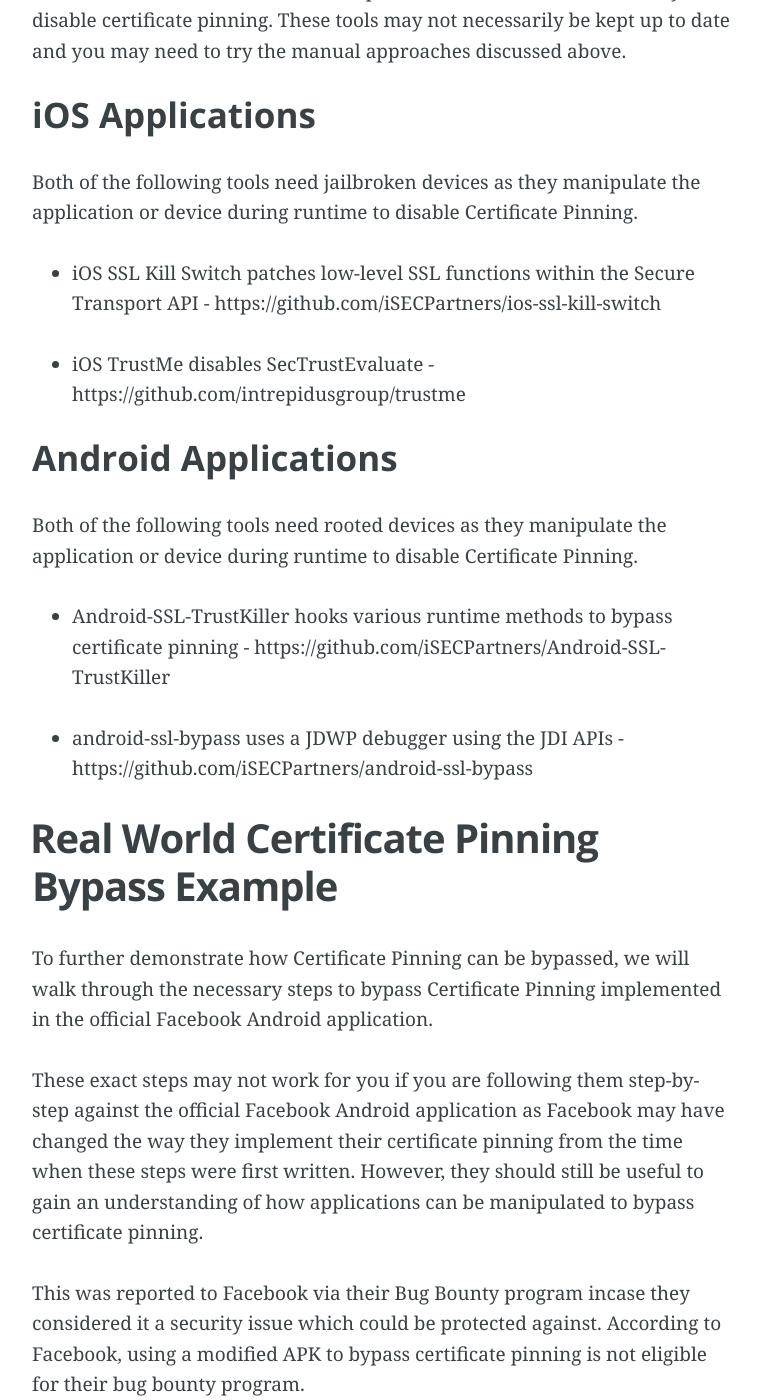
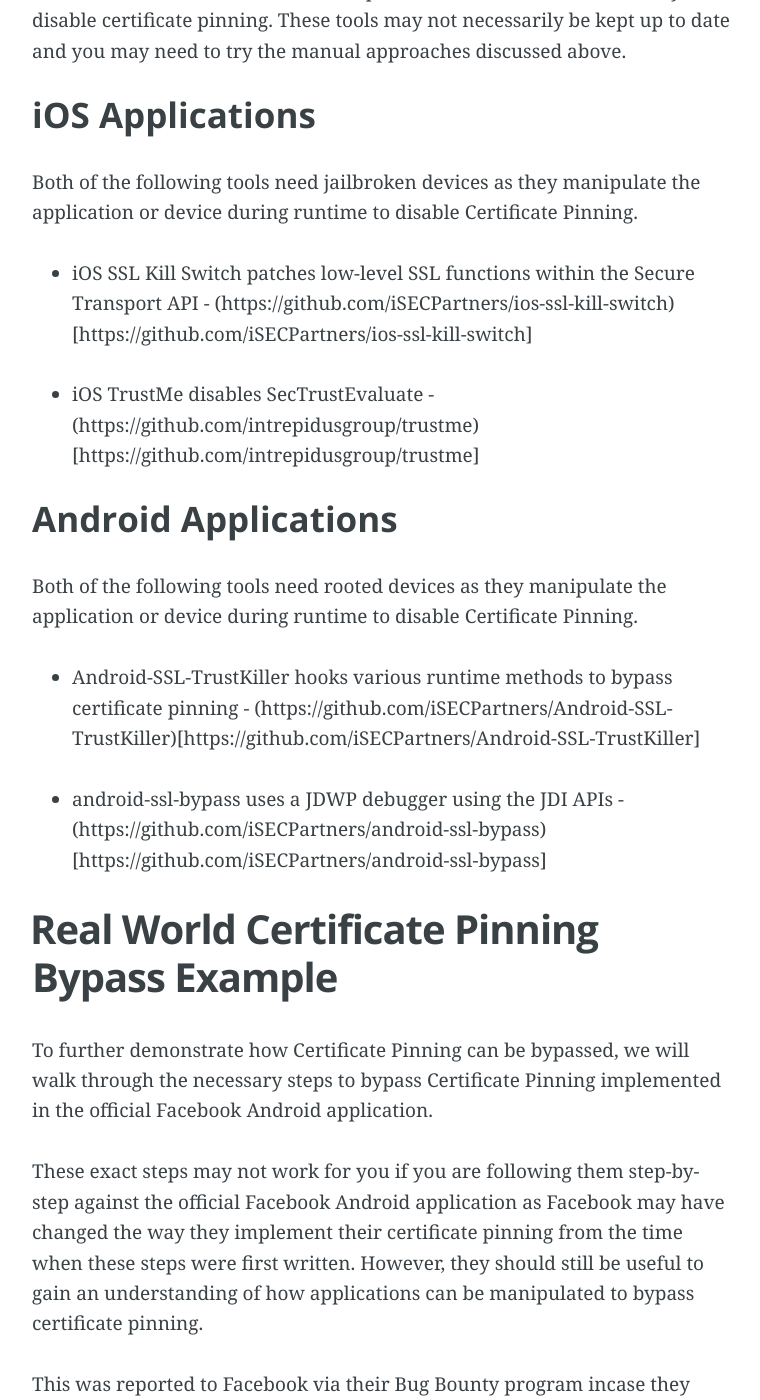
Before and after one commit to ethicalhack3r/ethicalhack3r.github.io, a Jekyll site: the page built from _posts/2015-11-10-mobile-security-certificate-pining.markdown, in a window 1280 px wide and 1400 px high, scrolled down 941 px. Shown: the whole window, without its empty margins (258-1018 px from the left). Built offline with Jekyll 4.4.1, drawn with Linux system fonts in a browser that asks for light colours; Markdown is read by kramdown in place of the engine named in the settings; some of the changed lines change nothing that is shown; some of the changed text lies outside the part shown.

Commit message:
Update 2015-11-10-mobile-security-certificate-pining.markdown

```diff
--- a/_posts/2015-11-10-mobile-security-certificate-pining.markdown
+++ b/_posts/2015-11-10-mobile-security-certificate-pining.markdown
@@ -28,17 +28,17 @@
 
 Both of the following tools need jailbroken devices as they manipulate the application or device during runtime to disable Certificate Pinning.
 
-- iOS SSL Kill Switch patches low-level SSL functions within the Secure Transport API - https://github.com/iSECPartners/ios-ssl-kill-switch
+- iOS SSL Kill Switch patches low-level SSL functions within the Secure Transport API - (https://github.com/iSECPartners/ios-ssl-kill-switch)[https://github.com/iSECPartners/ios-ssl-kill-switch]
 
-- iOS TrustMe disables SecTrustEvaluate - https://github.com/intrepidusgroup/trustme
+- iOS TrustMe disables SecTrustEvaluate - (https://github.com/intrepidusgroup/trustme)[https://github.com/intrepidusgroup/trustme]
 
 ### Android Applications
 
 Both of the following tools need rooted devices as they manipulate the application or device during runtime to disable Certificate Pinning.
 
-- Android-SSL-TrustKiller hooks various runtime methods to bypass certificate pinning - https://github.com/iSECPartners/Android-SSL-TrustKiller
+- Android-SSL-TrustKiller hooks various runtime methods to bypass certificate pinning - (https://github.com/iSECPartners/Android-SSL-TrustKiller)[https://github.com/iSECPartners/Android-SSL-TrustKiller]
 
-- android-ssl-bypass uses a JDWP debugger using the JDI APIs - https://github.com/iSECPartners/android-ssl-bypass
+- android-ssl-bypass uses a JDWP debugger using the JDI APIs - (https://github.com/iSECPartners/android-ssl-bypass)[https://github.com/iSECPartners/android-ssl-bypass]
 
 ## Real World Certificate Pinning Bypass Example
 
@@ -52,7 +52,7 @@
 
 ### Disassembling the APK
 
-The [apktool](https://github.com/iBotPeaches/Apktool) tool was used to disassemble the APK with the following command:
+The (apktool)[https://github.com/iBotPeaches/Apktool] tool was used to disassemble the APK with the following command:
 
     $ apktool d com.facebook.katana.apk -o com.facebook.katana_disassembled
 
@@ -94,6 +94,6 @@
 
 This content was originally written for the up and coming OWASP Mobile Application Security Testing Guide. However, I have decided to share it here so that others can benefit from my research and write up before the OWASP guide is officially released. It should also help improve the final version as it should generate more feedback.
 
-If you have any feedback please leave a comment - https://docs.google.com/document/d/16sMdEmDk3cGR1qAZwFFCPu_M2t3t4g6sYydTzRu7274/edit
+If you have any feedback please leave a comment - (https://docs.google.com/document/d/16sMdEmDk3cGR1qAZwFFCPu_M2t3t4g6sYydTzRu7274/edit)[https://docs.google.com/document/d/16sMdEmDk3cGR1qAZwFFCPu_M2t3t4g6sYydTzRu7274/edit]
 
 This post demonstrates the extra security which Certificate Pinning can offer in mobile applications, as well as how trivially it can be bypassed in some circumstances.
```
